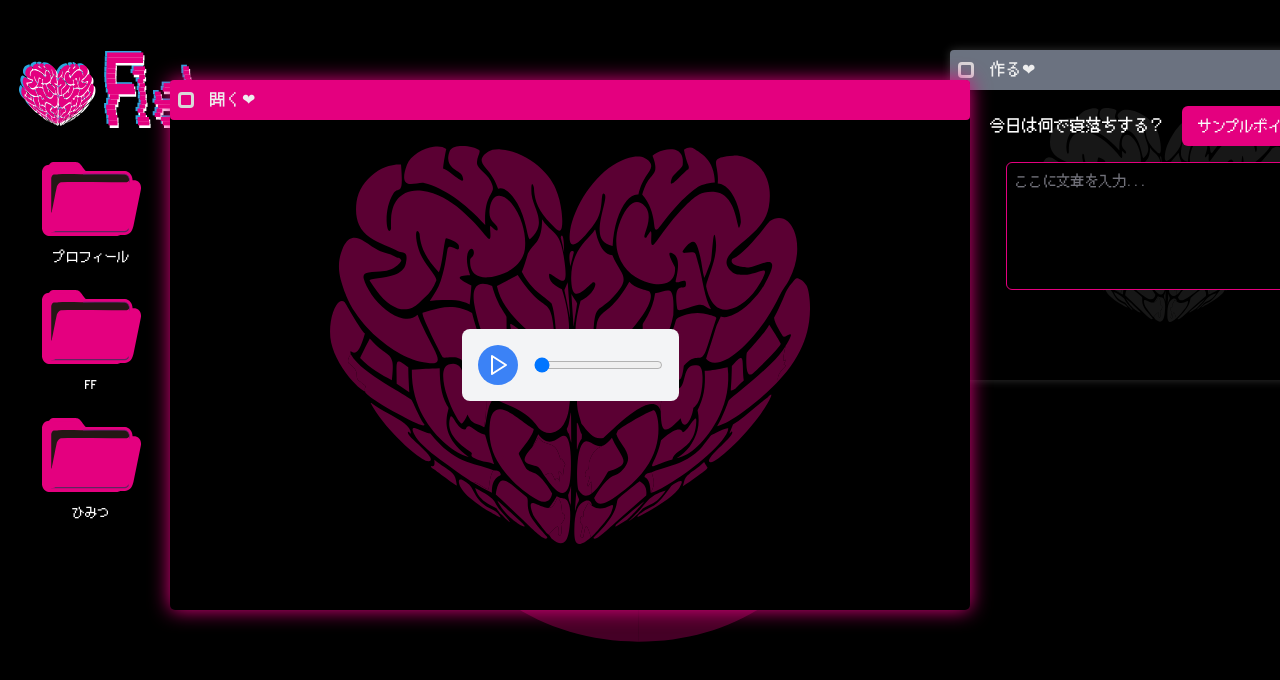
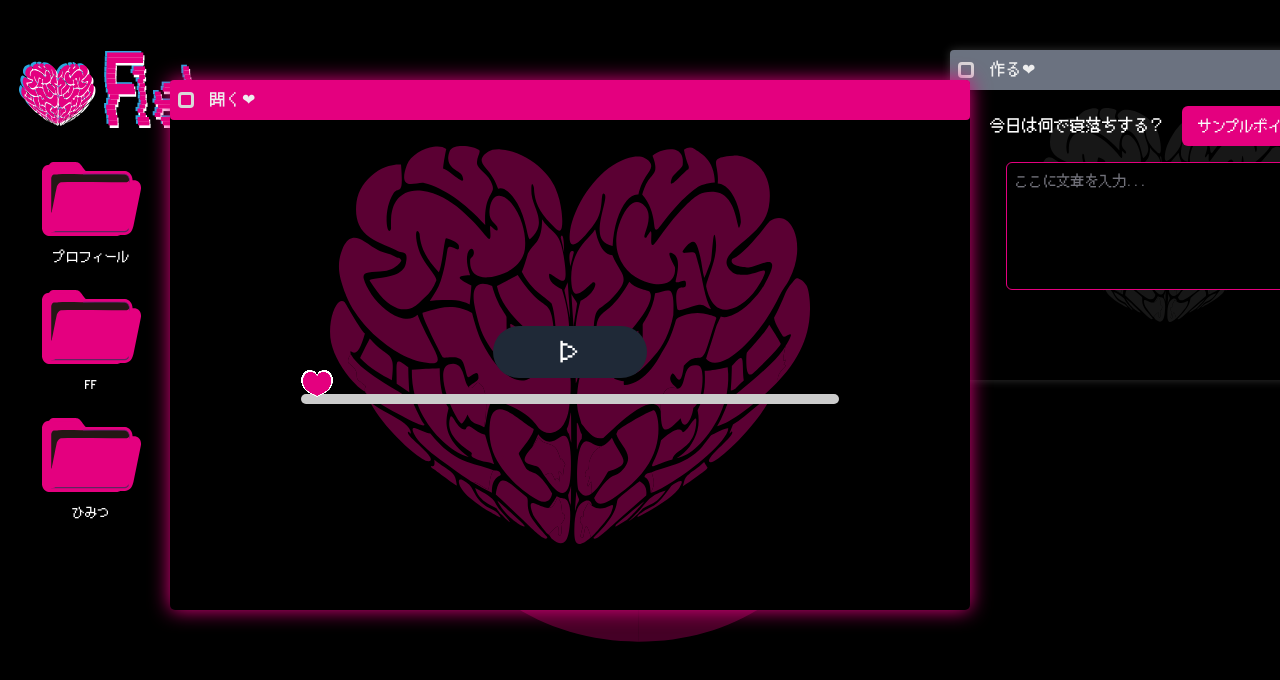
Before and after one commit to y4asse/flehmen, a Next.js app in the folder frontend/: page /secret in a window 1280 px wide. Shown: the top 680 px of the page. Built offline with nearby package versions, Linux system fonts and the light colour scheme; a web font is replaced by a local one.

Commit message:
Play画面

```diff
--- a/frontend/src/app/(dashboard)/secret/_components/VoicePlay.tsx
+++ b/frontend/src/app/(dashboard)/secret/_components/VoicePlay.tsx
@@ -1,6 +1,7 @@
 "use client";
 import React, { useState, useRef } from 'react';
-import { Play, Pause } from 'lucide-react';
+import { Flex } from '@/components/ui/flex';
+import { Button } from '@/components/ui/button';
 
 const AudioPlayer = () => {
   const [isPlaying, setIsPlaying] = useState(false);
@@ -27,8 +28,7 @@ const AudioPlayer = () => {
 
   const updateProgress = () => {
     if (audioRef.current) {
-      const progressPercent =
-        (audioRef.current.currentTime / audioRef.current.duration) * 100;
+      const progressPercent = (audioRef.current.currentTime / audioRef.current.duration) * 100;
       setProgress(progressPercent);
     }
   };
@@ -39,13 +39,19 @@ const AudioPlayer = () => {
   };
 
   return (
-    <div className="flex items-center space-x-4 p-4 bg-gray-100 rounded-lg">
-      <button
+    <Flex className="flex flex-col items-center space-y-4 p-4 w-full">
+      <Button
         onClick={handlePlayPause}
-        className="bg-blue-500 text-white p-2 rounded-full hover:bg-blue-600"
+        className="text-white p-4 rounded-full bg-gray-800"
+        style={{
+          width: '20%',
+          height: '20%',
+          fontSize: '1.5rem',
+          imageRendering: 'pixelated',
+        }}
       >
-        {isPlaying ? <Pause size={24} /> : <Play size={24} />}
-      </button>
+        {isPlaying ? "❚❚" : "▷"}
+      </Button>
 
       <input
         type="range"
@@ -53,8 +59,35 @@ const AudioPlayer = () => {
         max="100"
         value={progress}
         onChange={handleSeek}
-        className="flex-grow"
+        className="w-3/4 appearance-none bg-gray-300 rounded-lg outline-none"
+        style={{
+          width: '70%',
+          height: '10px',
+          background: `linear-gradient(to right, #E4007F ${progress}%, #ccc ${progress}%)`, // 動的背景
+        }}
       />
+
+      <style jsx>{`
+        input[type='range']::-webkit-slider-thumb {
+          -webkit-appearance: none;
+          appearance: none;
+          width: 32px;
+          height: 32px;
+          background: url('/images/hart_item.png') no-repeat center;
+          background-size: contain;
+          cursor: pointer;
+          image-rendering: pixelated;
+          transform: translateY(-50%);
+        }
+        input[type='range']::-moz-range-thumb {
+          width: 32px;
+          height: 32px;
+          background: url('/images/hart_item.png') no-repeat center;
+          background-size: contain;
+          cursor: pointer;
+          image-rendering: pixelated;
+        }
+      `}</style>
 
       <audio
         ref={audioRef}
@@ -62,7 +95,7 @@ const AudioPlayer = () => {
         onTimeUpdate={updateProgress}
         onEnded={handleEnd}
       />
-    </div>
+    </Flex>
   );
 };
 
```
Also changed, not shown: frontend/public/images/hart_item.png (added).
